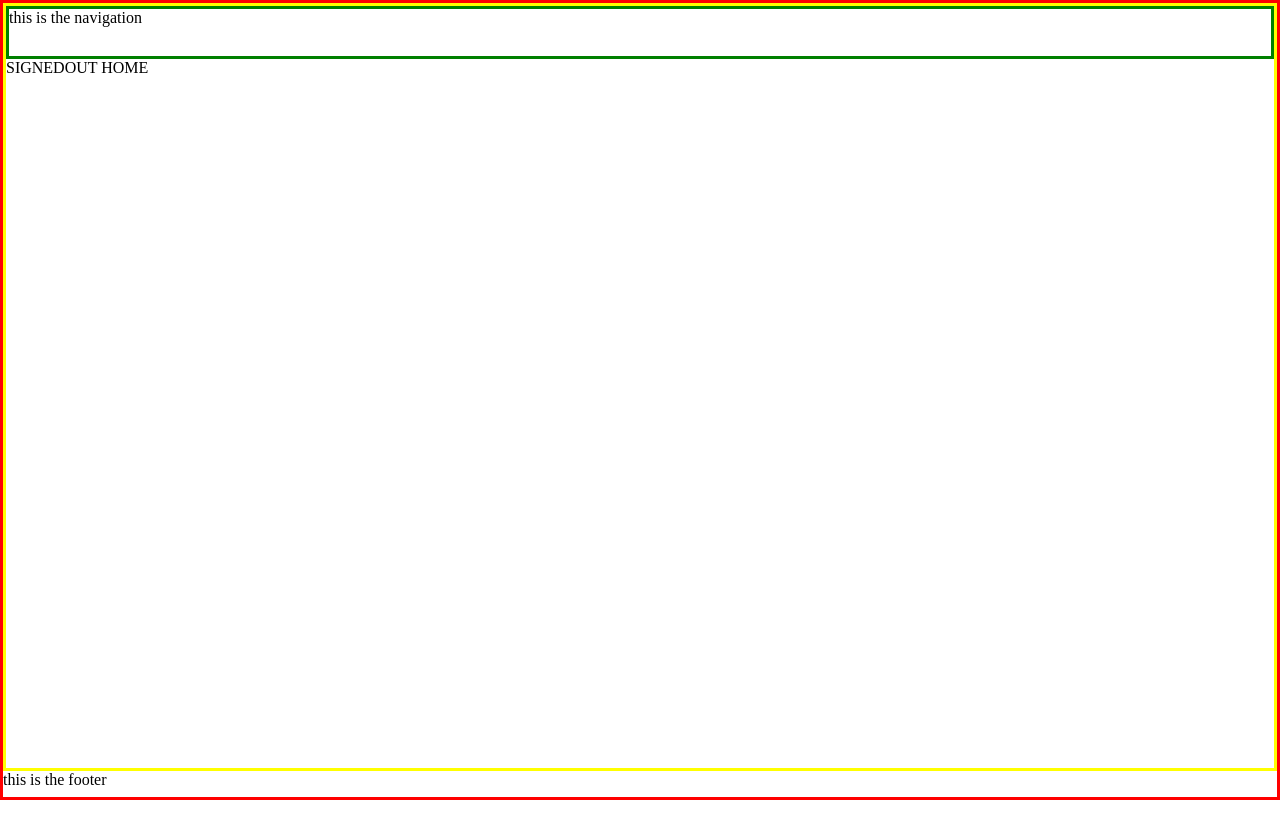
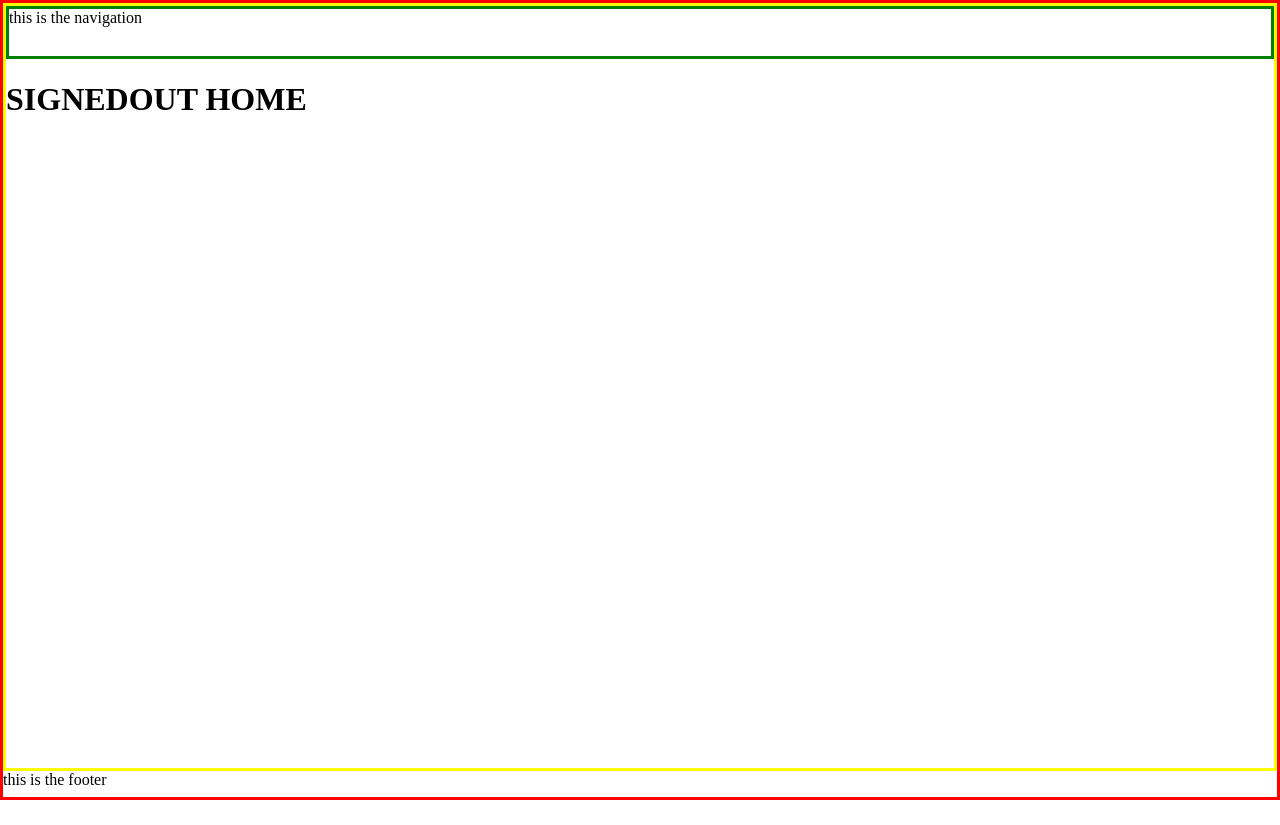
Before and after one commit to mnekx/cognito, a React (Create React App) app in the folder client/: page / in a window 1280 px wide. Before the commit the page ends 800 px from the top, so only its background shows below. Built offline with nearby package versions, Linux system fonts and the light colour scheme.

Commit message:
Update HeaderComp.js

```diff
--- a/client/src/features/header/HeaderComp.js
+++ b/client/src/features/header/HeaderComp.js
@@ -1,7 +1,7 @@
 import styles from './Header.module.css';
 
 const Header = ({textInside}) => <header className={styles.AppHeader}>
-{textInside}
+<h1 className="text-3xl font-bold underline">{textInside}</h1>
 </header>
 
 export default Header
```
